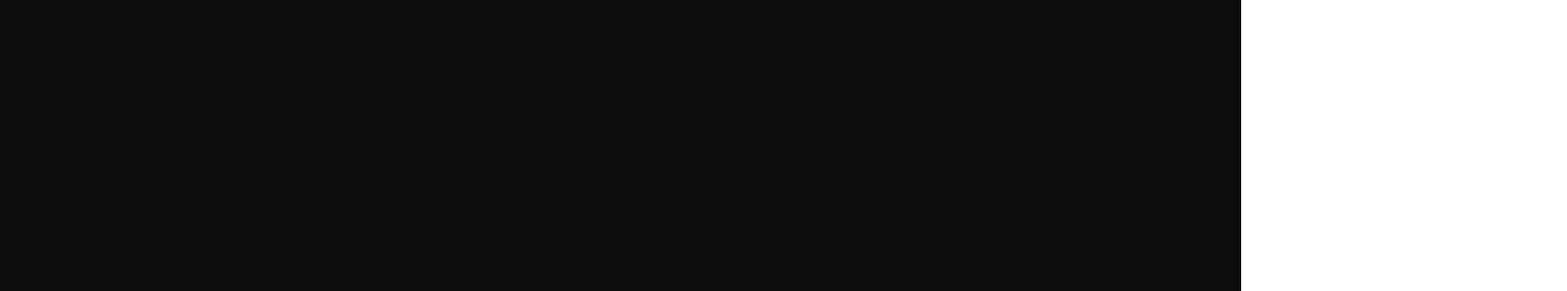
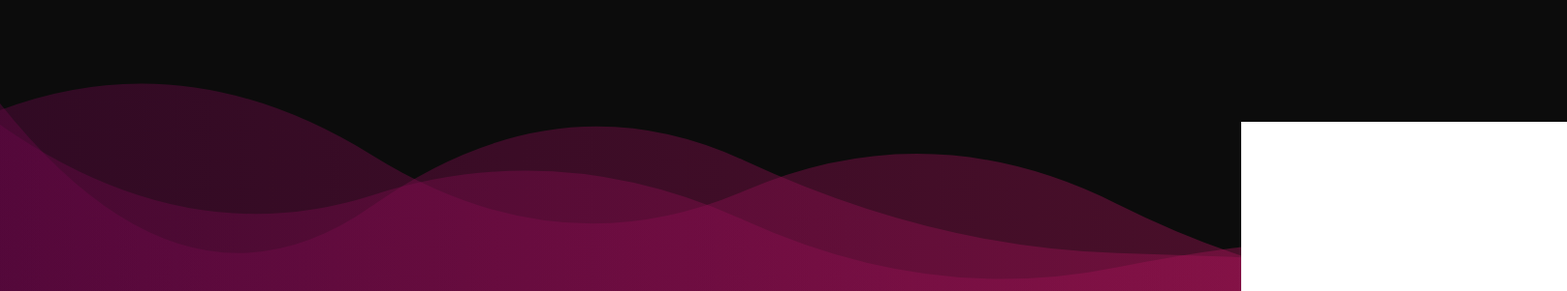
Before and after one commit to cbalsemao/cv-project, a React (Vite) app: page / in a window 1280 px wide. Shown: the part 730-1031 px from the top of the page at 97% size, 1616 px wide, since content can reach past the window. Built offline with nearby package versions, Linux system fonts and the light colour scheme.

Commit message:
chore: animations added to AboutMeSection and IntroSection

```diff
--- a/src/components/TextFollowAnimation.tsx
+++ b/src/components/TextFollowAnimation.tsx
@@ -19,7 +19,7 @@
   fontSize: '2.5rem',
   fontfamily: theme.typography.fontFamily,
   [theme.breakpoints.up('sm')]: {
-    fontSize: '3rem',
+    fontSize: '2.5rem',
   },
   [theme.breakpoints.up('md')]: {
     fontSize: '3.0rem',
--- /dev/null
+++ b/src/components/WaveAnimationSvg.tsx
@@ -0,0 +1,74 @@
+import { SVGProps } from 'react';
+import { palette } from '../utils/styleguide';
+import { styled } from '@mui/material';
+
+const SvgStyled = styled('svg')({
+  display: 'block',
+  backgroundPositionX: 0,
+  backgroundPositionY: 0,
+  backgroundSize: 'auto',
+  background: palette.black,
+  width: 1952,
+  height: 911,
+  position: 'absolute',
+});
+
+const GlobalStylesAnimation = styled('style')`
+  @keyframes pathAnimation {
+    0% {
+      transform: scale(1);
+    }
+    25% {
+      transform: scale(1.08);
+    }
+    50% {
+      transform: scale(1.1);
+    }
+    75% {
+      transform: scale(1.08);
+    }
+    100% {
+      transform: scale(1);
+    }
+  }
+`;
+
+const WaveAnimationSvg = (props: SVGProps<SVGSVGElement>) => (
+  <SvgStyled {...props}>
+    <g
+      style={{
+        transform: 'matrix(80,0,0,50,2002.48,-290.282)',
+      }}
+    >
+      <path
+        fill={palette.darkWhite}
+        d="M12.054 0c0 4.187 1.577 3.035-.516 6.661S9.653 8.345 6.027 10.44 4.187 13.322 0 13.322s-2.4-.79-6.027-2.883-3.417-.152-5.51-3.778-.517-2.474-.517-6.661-1.577-3.035.516-6.661 1.885-1.684 5.511-3.778 1.84-2.883 6.027-2.883 2.4.79 6.027 2.883 3.417.152 5.51 3.778.517 2.474.517 6.661"
+        opacity={0.8}
+        style={{
+          fill: palette.purple,
+          transform: 'matrix(1,9,9,1,0,9)',
+          animation: 'pathAnimation 10s infinite',
+        }}
+        transform="matrix(50 0 0 50 2002.48 -290.282)"
+      />
+    </g>
+    <GlobalStylesAnimation />
+    <g
+      style={{
+        transform: 'matrix(80,0,0,60,2207.78,-439.438)',
+      }}
+    >
+      <path
+        d="M14.464 0c0 5.024 1.893 3.642-.619 7.993s-2.262 2.021-6.613 4.533-2.208 3.46-7.232 3.46-2.88-.947-7.232-3.46-4.1-.181-6.613-4.533-.62-2.969-.62-7.993-1.892-3.642.62-7.993 2.262-2.021 6.613-4.533 2.208-3.46 7.232-3.46 2.88.947 7.232 3.46 4.1.181 6.613 4.533.62 2.969.62 7.993"
+        opacity={0.42}
+        style={{
+          fill: palette.darkPink,
+          transform: 'matrix(1,0,0,1,0,0)',
+          animation: 'pathAnimation 10s infinite',
+        }}
+        transform="matrix(60 0 0 60 2207.777 -439.438)"
+      />
+    </g>
+  </SvgStyled>
+);
+export default WaveAnimationSvg;
--- /dev/null
+++ b/src/components/WaveAnimationSvg2.tsx
@@ -0,0 +1,80 @@
+import { SVGProps } from 'react';
+import { palette } from '../utils/styleguide';
+
+const SvgComponent = (props: SVGProps<SVGSVGElement>) => (
+  <svg
+    xmlns="http://www.w3.org/2000/svg"
+    preserveAspectRatio="xMidYMid"
+    style={{
+      shapeRendering: 'auto',
+      display: 'block',
+      background: palette.black,
+      width: '100%',
+      height: 804,
+      position: 'absolute',
+    }}
+    {...props}
+  >
+    <defs>
+      <linearGradient id="a" x1={0} x2={1} y1={0} y2={0}>
+        <stop offset={0} stopColor={palette.purple} />
+        <stop offset={1} stopColor={palette.darkPink} />
+      </linearGradient>
+
+      <style>
+        {`
+          @keyframes wave1 {
+            0% { d: path("M0 760.077q192-43.605 384-43.753t384-69.522 384-37.959 384 2.877 384-9.33V198.363q-192-20.523-384-25.708t-384 33.811-384-48.542-384-26.028T0 58.924Z"); }
+            50% { d: path("M0 760.077q192-55.605 384-55.753t384-80.522 384-30.959 384 10.877 384-15.33V208.363q-192-25.523-384-30.708t-384 45.811-384-42.542-384-28.028T0 48.924Z"); }
+            100% { d: path("M0 760.077q192-43.605 384-43.753t384-69.522 384-37.959 384 2.877 384-9.33V198.363q-192-20.523-384-25.708t-384 33.811-384-48.542-384-26.028T0 58.924Z"); }
+          }
+
+          @keyframes wave2 {
+            0% { d: path("M0 692.001q192-14.843 384-23.41t384-39.802 384-9.084 384 5.439 384-73.614V265.268q-192-29.465-384-29.69t-384-96.556-384-13.255-384-37.623T0 43.04Z"); }
+            50% { d: path("M0 692.001q192-20.843 384-30.41t384-45.802 384-5.084 384 8.439 384-65.614V275.268q-192-35.465-384-30.69t-384-92.556-384-15.255-384-30.623T0 50.04Z"); }
+            100% { d: path("M0 692.001q192-14.843 384-23.41t384-39.802 384-9.084 384 5.439 384-73.614V265.268q-192-29.465-384-29.69t-384-96.556-384-13.255-384-37.623T0 43.04Z"); }
+          }
+
+          @keyframes wave3 {
+            0% { d: path("M0 743.528q192-61.917 384-65.033t384-43.359 384-32.466 384-28.906 384 8.336V225.037q-192-10.114-384-19.407t-384-16.877-384-97.426-384 49.241T0 35.084Z"); }
+            50% { d: path("M0 743.528q192-55.917 384-60.033t384-50.359 384-25.466 384-30.906 384 12.336V230.037q-192-15.114-384-22.407t-384-10.877-384-92.426-384 42.241T0 40.084Z"); }
+            100% { d: path("M0 743.528q192-61.917 384-65.033t384-43.359 384-32.466 384-28.906 384 8.336V225.037q-192-10.114-384-19.407t-384-16.877-384-97.426-384 49.241T0 35.084Z"); }
+          }
+
+          .wave1 {
+            animation: wave1 6s infinite ease-in-out;
+          }
+          .wave2 {
+            animation: wave2 7s infinite ease-in-out;
+          }
+          .wave3 {
+            animation: wave3 5s infinite ease-in-out;
+          }
+        `}
+      </style>
+    </defs>
+
+    <path
+      className="wave1"
+      fill="url(#a)"
+      d="M0 760.077q192-43.605 384-43.753t384-69.522 384-37.959 384 2.877 384-9.33V198.363q-192-20.523-384-25.708t-384 33.811-384-48.542-384-26.028T0 58.924Z"
+      opacity={0.4}
+    />
+
+    <path
+      className="wave2"
+      fill="url(#a)"
+      d="M0 692.001q192-14.843 384-23.41t384-39.802 384-9.084 384 5.439 384-73.614V265.268q-192-29.465-384-29.69t-384-96.556-384-13.255-384-37.623T0 43.04Z"
+      opacity={0.4}
+    />
+
+    <path
+      className="wave3"
+      fill="url(#a)"
+      d="M0 743.528q192-61.917 384-65.033t384-43.359 384-32.466 384-28.906 384 8.336V225.037q-192-10.114-384-19.407t-384-16.877-384-97.426-384 49.241T0 35.084Z"
+      opacity={0.4}
+    />
+  </svg>
+);
+
+export default SvgComponent;
--- a/src/components/navbar/DesktopMenu.tsx
+++ b/src/components/navbar/DesktopMenu.tsx
@@ -1,12 +1,11 @@
 import { useState, useEffect } from 'react';
-import { Box, styled, Typography } from '@mui/material';
+import { Box, styled } from '@mui/material';
 import { formattedId, PAGES_NAMES } from '../../utils/utils';
 import { gsap } from 'gsap';
 import { ScrollTrigger } from 'gsap/ScrollTrigger';
 import { ButtonDesktopNavbar } from './navbar-styles/ButtonDesktopNavbar';
 import { palette, theme } from '../../utils/styleguide';
-import GitHubIcon from '@mui/icons-material/GitHub';
-import LinkedInIcon from '@mui/icons-material/LinkedIn';
+
 import ContactIcons from '../ContactIcons';
 
 const DesktopMenuStyled = styled(Box)({
--- a/src/components/navbar/MobileMenu.tsx
+++ b/src/components/navbar/MobileMenu.tsx
@@ -16,6 +16,7 @@
 
 const StyledDrawer = styled(Drawer)({
   zIndex: 6000,
+
   '& .MuiDrawer-paper': {
     height: '100%',
     position: 'relative',
@@ -120,7 +121,7 @@
   return (
     <>
       <GlobalStyles />
-      <IconButton onClick={handleDrawerToggle} sx={{ color: palette.darkPink }}>
+      <IconButton onClick={handleDrawerToggle} sx={{ color: palette.beige }}>
         <MenuIcon />
       </IconButton>
       <StyledDrawer
@@ -134,7 +135,7 @@
       >
         <BoxIconStyled>
           <IconButtonStyled onClick={handleDrawerToggle}>
-            <CloseIcon sx={{ fontSize: 40, color: 'white' }} />
+            <CloseIcon sx={{ fontSize: 40, color: palette.darkWhite }} />
           </IconButtonStyled>
         </BoxIconStyled>
         <BoxListStyled>
--- a/src/pages/landing-page/sections/AboutMeSection.tsx
+++ b/src/pages/landing-page/sections/AboutMeSection.tsx
@@ -7,6 +7,7 @@
 import { palette } from '../../../utils/styleguide';
 import TextFollow from '../../../components/TextFollowAnimation';
 import Cursor from '../../../components/Cursor';
+import SvgComponent from '../../../components/WaveAnimationSvg2';
 
 const slideAnimation = keyframes`
   0% {
@@ -47,16 +48,13 @@
   const [isHovered, setIsHovered] = useState(false);
 
   return (
-    <IntroContainer
-      container
-      ref={aboutRef}
-      id="about-me"
-      sx={{
-        paddingLeft: { xs: 2, sm: 10, md: 20, lg: 30, xl: 40 },
-        paddingRight: { xs: 2, sm: 10, md: 20, lg: 30, xl: 40 },
-      }}
-    >
-      <Grid size={12}>
+    <IntroContainer container ref={aboutRef} id="about-me">
+      <Grid
+        sx={{
+          paddingLeft: { xs: 2, sm: 10, md: 20, lg: 30, xl: 40 },
+          paddingRight: { xs: 2, sm: 10, md: 20, lg: 30, xl: 40 },
+        }}
+      >
         <StyledSectionTitle>
           <TextSplitter text={'about me'} className={'section__title__char'} />
         </StyledSectionTitle>
@@ -74,6 +72,7 @@
         </Typography>
         <Cursor isHovered={isHovered} />
       </Grid>
+      <SvgComponent />
     </IntroContainer>
   );
 };
--- a/src/pages/landing-page/sections/IntroSection.tsx
+++ b/src/pages/landing-page/sections/IntroSection.tsx
@@ -6,15 +6,31 @@
 import { useTitleAnimation } from '../../../hooks/useTitleAnimation';
 import { palette } from '../../../utils/styleguide';
 import Cursor from '../../../components/Cursor';
+import WaveAnimationSvg from '../../../components/WaveAnimationSvg';
 
 const IntroTextContainer = styled(Grid)({
-  backgroundColor: palette.black,
   justifyContent: 'center',
   alignItems: 'center',
   flexDirection: 'column',
   color: palette.beige,
   height: '100vh',
   width: '100%',
+  backgroundColor: palette.black,
+  backgroundSize: 'cover',
+  backgroundPosition: 'center',
+  animation: 'backgroundAnimation 10s infinite alternate',
+
+  '@keyframes backgroundAnimation': {
+    '0%': {
+      backgroundPosition: 'center',
+    },
+    '50%': {
+      backgroundPosition: 'top',
+    },
+    '100%': {
+      backgroundPosition: 'center',
+    },
+  },
 });
 
 const IntroNameTextTypography = styled(Typography)(({ theme }) => ({
@@ -48,6 +64,7 @@
 
   return (
     <IntroTextContainer id={'intro'} ref={sectionRef} container>
+      <WaveAnimationSvg />
       <Box>
         <IntroNameTextTypography
           onMouseEnter={() => {
--- a/src/pages/landing-page/sections/styles-section/stylesSection.ts
+++ b/src/pages/landing-page/sections/styles-section/stylesSection.ts
@@ -5,8 +5,10 @@
   fontWeight: 'bold',
   display: 'flex',
   paddingTop: '10rem',
-  color: palette.darkPink,
+  color: palette.beige,
   textTransform: 'uppercase',
+  zIndex: 2000,
+  position: 'relative',
 
   [theme.breakpoints.up('xs')]: {
     fontSize: '3rem',
```
Also changed, not shown: src/assets/backgroundImgSvg.svg (added).
